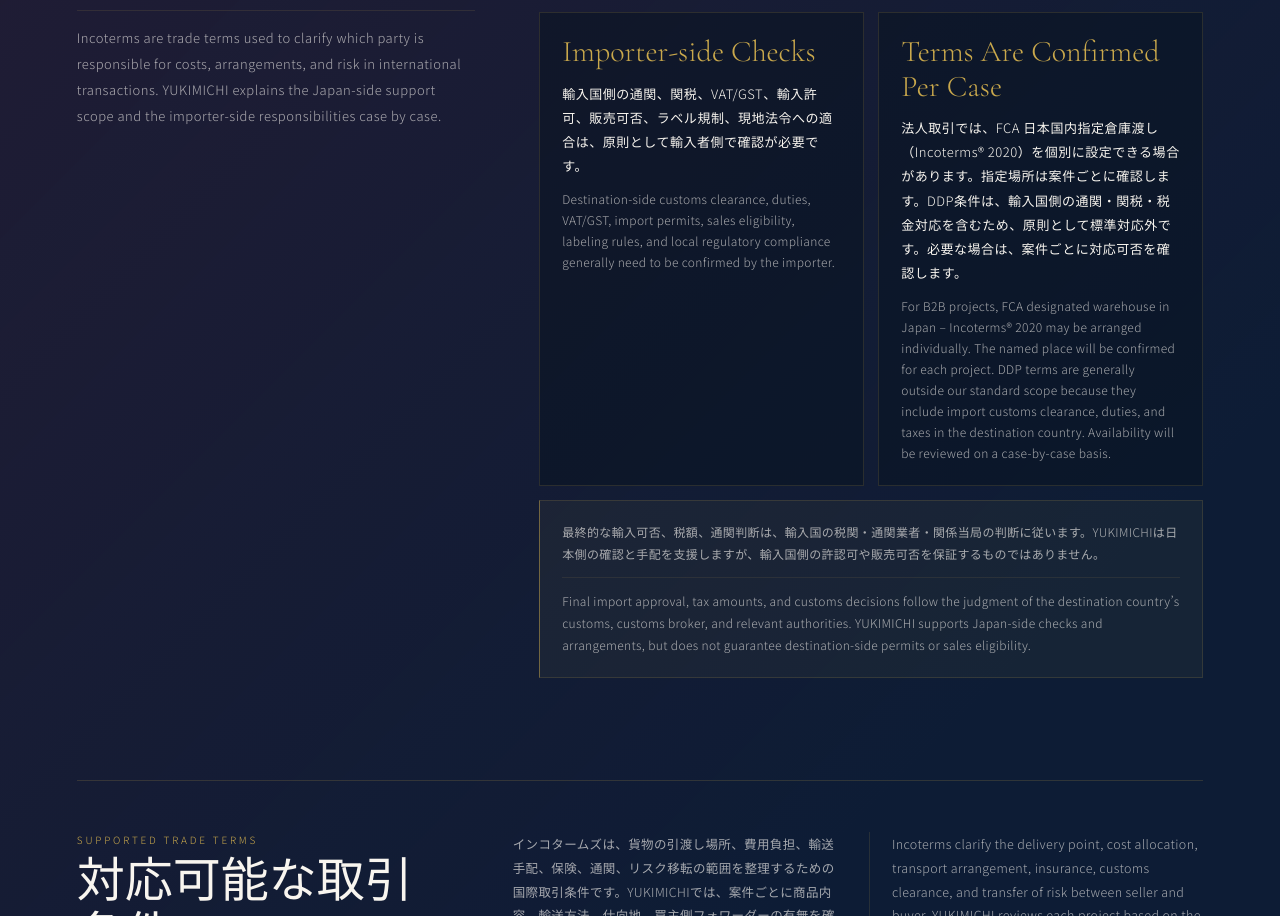
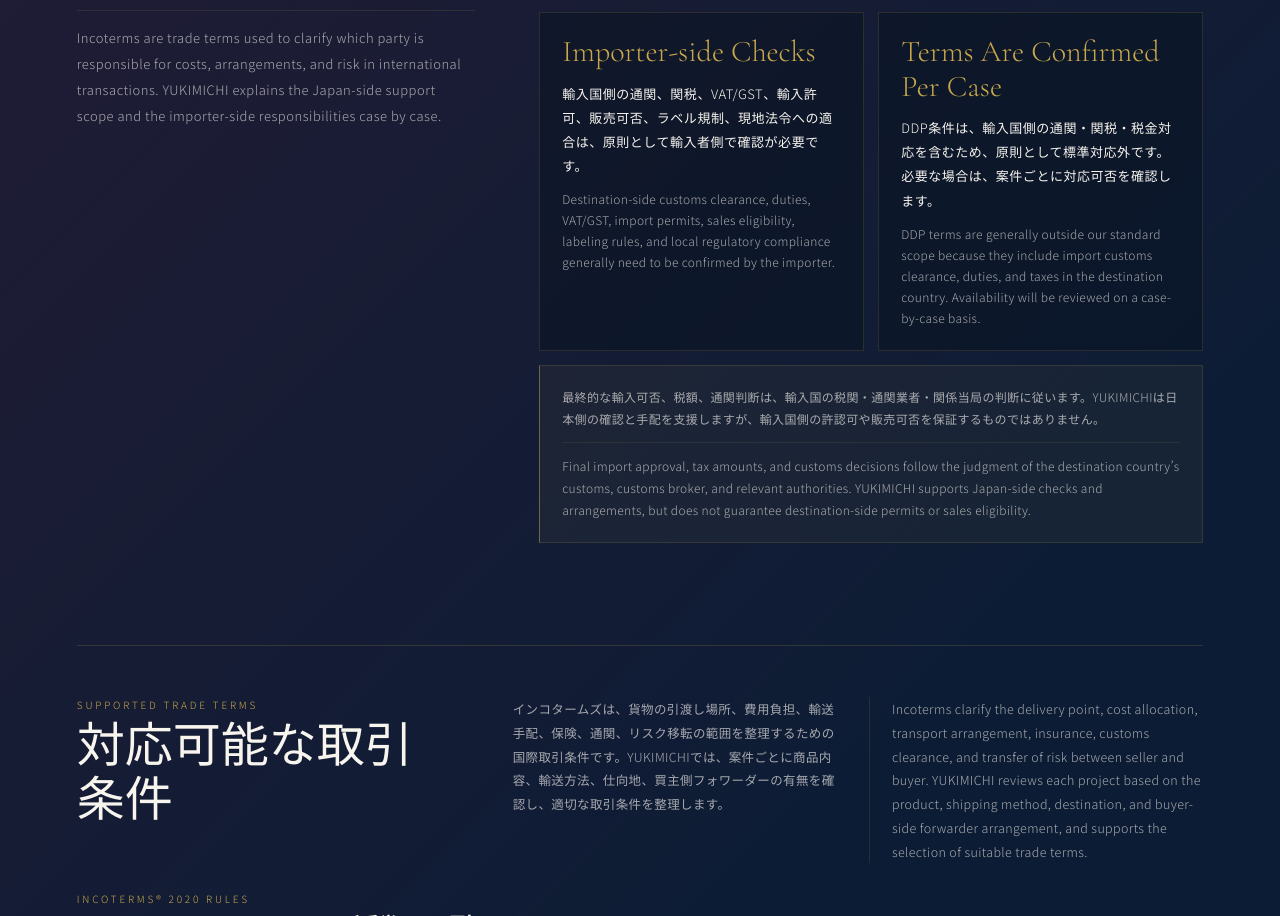
Before and after one commit to JUSTHEN-YUUKI/YUKIMICHI-ChatGpt-NEW-HP, a Next.js app: page /flow in a window 1280 px wide. Shown: the part 2714-3630 px from the top of the page. Built offline with nearby package versions, Linux system fonts and the light colour scheme.

Commit message:
Remove FCA designated warehouse wording from flow incoterms card

```diff
--- a/app/flow/page.tsx
+++ b/app/flow/page.tsx
@@ -75,8 +75,8 @@ const responsibilityCards = [
   },
   {
     term: 'Terms Are Confirmed Per Case',
-    ja: '法人取引では、FCA 日本国内指定倉庫渡し（Incoterms® 2020）を個別に設定できる場合があります。指定場所は案件ごとに確認します。DDP条件は、輸入国側の通関・関税・税金対応を含むため、原則として標準対応外です。必要な場合は、案件ごとに対応可否を確認します。',
-    en: 'For B2B projects, FCA designated warehouse in Japan – Incoterms® 2020 may be arranged individually. The named place will be confirmed for each project. DDP terms are generally outside our standard scope because they include import customs clearance, duties, and taxes in the destination country. Availability will be reviewed on a case-by-case basis.',
+    ja: 'DDP条件は、輸入国側の通関・関税・税金対応を含むため、原則として標準対応外です。必要な場合は、案件ごとに対応可否を確認します。',
+    en: 'DDP terms are generally outside our standard scope because they include import customs clearance, duties, and taxes in the destination country. Availability will be reviewed on a case-by-case basis.',
   },
 ]
 
```
